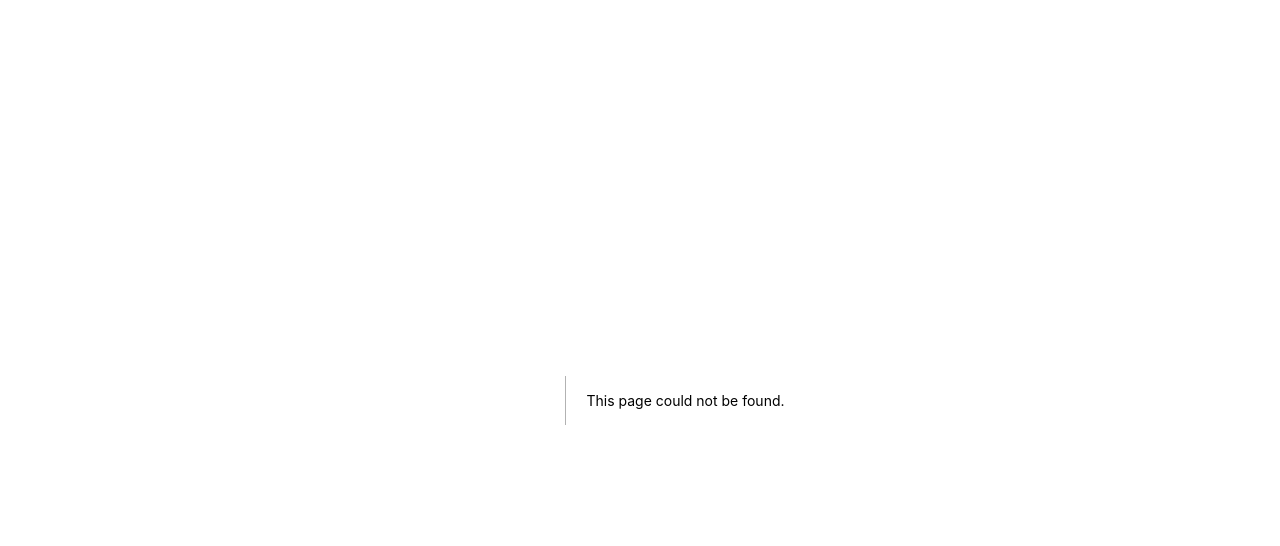
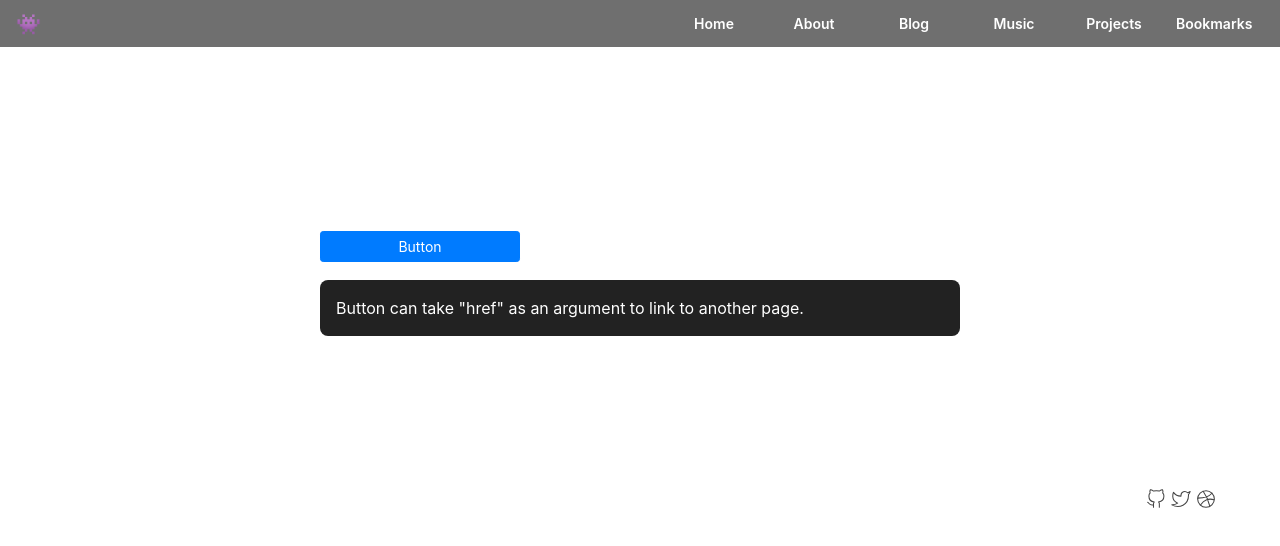
Before and after one commit to ataricoder/www, a Next.js app: page /design in a window 1280 px wide. Before the commit this address had no page. Shown: the top 546 px of the page. Built offline with nearby package versions, Linux system fonts and the light colour scheme; a web font is replaced by a local one.

Commit message:
modified button and added spacer after footer

```diff
--- a/components/button/button.module.css
+++ b/components/button/button.module.css
@@ -1,6 +1,6 @@
 .button {
-	background-color: #000000;
-	color: #ffffff;
+	background-color: #ffffff;
+	color: #000000;
 	border-color: #ffffff;
 	font-weight: 500;
 	font-size: 16px;
@@ -10,11 +10,12 @@
 	transition: all 0.35s cubic-bezier(0.165, 0.84, 0.44, 1) 0s;
 	display: grid;
 	justify-items: center;
+	border-radius: 6px;
 }
 
 .button:hover {
 	background-color: #000000;
-	border-color: #68fdfe;
-	color: #68fdfe;
+	border-color: #ffffff;
+	color: #ffffff;
 	transition: all 0.35s cubic-bezier(0.165, 0.84, 0.44, 1) 0s;
 }
--- /dev/null
+++ b/components/code/code.js
@@ -0,0 +1,5 @@
+import styles from "./code.module.css";
+
+const Code = (props) => <div className={styles.content}>{props.children}</div>;
+
+export default Code;
--- /dev/null
+++ b/components/code/code.module.css
@@ -0,0 +1,7 @@
+.content {
+	padding: 16px;
+	border-radius: 8px;
+	margin-bottom: 18px;
+	background-color: #222222;
+	color: white;
+}
--- a/components/header/desktop.module.css
+++ b/components/header/desktop.module.css
@@ -28,7 +28,7 @@
 .link {
 	font-size: 14px;
 	padding: 4px 10px;
-	border-radius: 4px;
+	border-radius: 6px;
 	text-align: center;
 	margin: 0px 4px;
 	color: #ffffff !important;
--- a/components/header/mobile.module.css
+++ b/components/header/mobile.module.css
@@ -26,7 +26,7 @@
 .link {
 	font-size: 18px;
 	padding: 4px 10px !important;
-	border-radius: 4px;
+	border-radius: 6px;
 	color: #ffffff !important;
 	font-weight: 600;
 }
--- a/components/layout/layout.js
+++ b/components/layout/layout.js
@@ -19,7 +19,7 @@ const Layout = (props) => (
 		<Header />
 		<div className={styles.content}>{props.children}</div>
 		<Footer />
-		{/* <Spacer /> */}
+		<Spacer />
 	</div>
 );
 
--- /dev/null
+++ b/pages/design.js
@@ -0,0 +1,15 @@
+import Layout from "@components/layout/layout";
+import Button from "@components/button/button";
+import Code from "@components/code/code";
+
+export default function Design() {
+	return (
+		<Layout>
+			<h1>Button</h1>
+			<Button>Button</Button>
+			<Code>
+				Button can take "href" as an argument to link to another page.
+			</Code>
+		</Layout>
+	);
+}
--- a/pages/index.js
+++ b/pages/index.js
@@ -16,9 +16,9 @@ export default function Blog() {
 				pre-medical studies, but fell in love with computers. Right now
 				I'm looking for opportunities.
 			</p>
-			<Arrow href={"/about"}>More about me</Arrow>
+			{/* <Arrow href={"/about"}>More about me</Arrow> */}
 			{/* <ArrowButton href={"/about"}>More about me</ArrowButton> */}
-			{/* <Button href={"/about"}>More about me</Button> */}
+			<Button href={"/about"}>More about me</Button>
 			<h1>Blog</h1>
 			<p>
 				This is where I write down ideas, opinions and more. Usually
```
